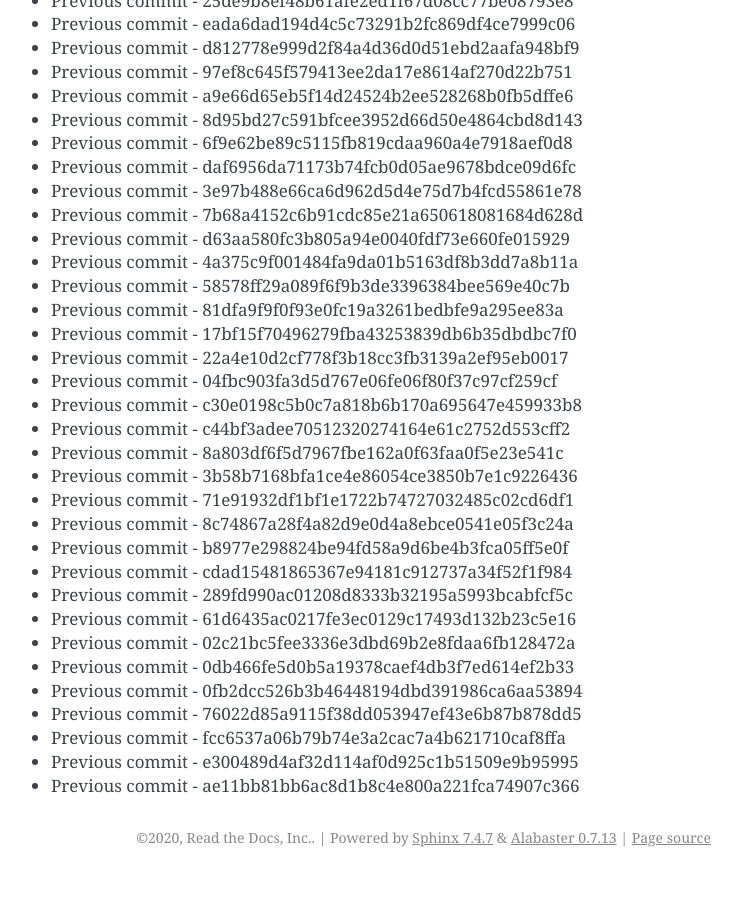
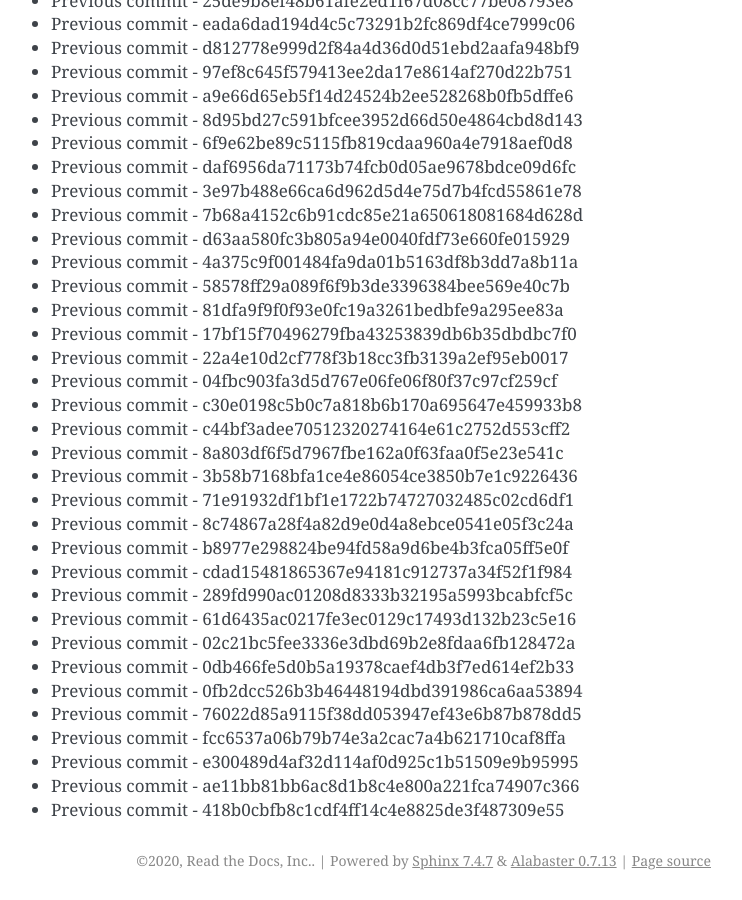
Before and after one commit to readthedocs/rtd-git-stresstest, a Sphinx documentation site: the page built from docs/updates.rst, in a window 1280 px wide and 900 px high, scrolled down 9674 px. Shown: the whole window, without its empty margins (399-1141 px from the left). Built offline with Sphinx 7.4.7, drawn with Linux system fonts in a browser that asks for light colours; before the commit the page ends 10551 px from its top, so only the background shows below that.

Commit message:
Generating commit from previous: 418b0cbfb8c1cdf4ff14c4e8825de3f487309e55

```diff
--- a/docs/updates.rst
+++ b/docs/updates.rst
@@ -438,3 +438,4 @@ It can be tested for any performance characteristics.
 * Previous commit - fcc6537a06b79b74e3a2cac7a4b621710caf8ffa
 * Previous commit - e300489d4af32d114af0d925c1b51509e9b95995
 * Previous commit - ae11bb81bb6ac8d1b8c4e800a221fca74907c366
+* Previous commit - 418b0cbfb8c1cdf4ff14c4e8825de3f487309e55
```
